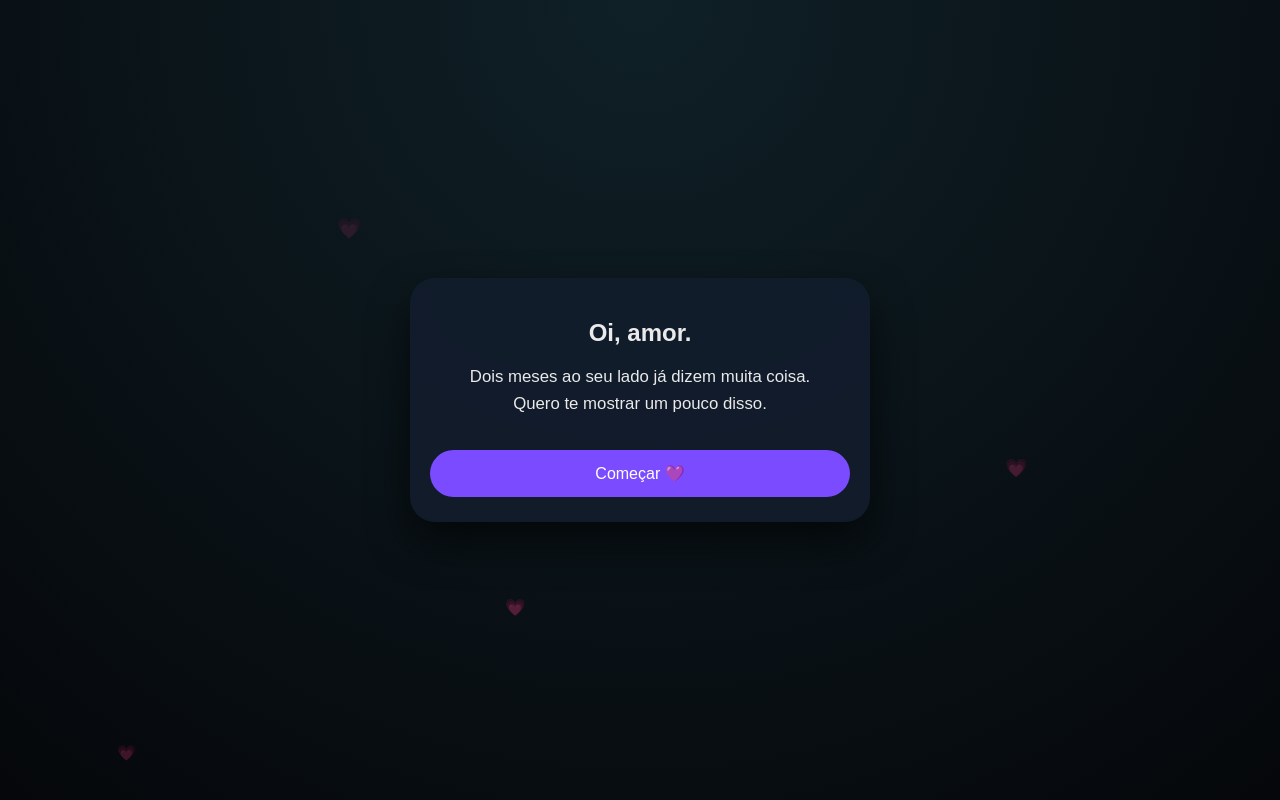
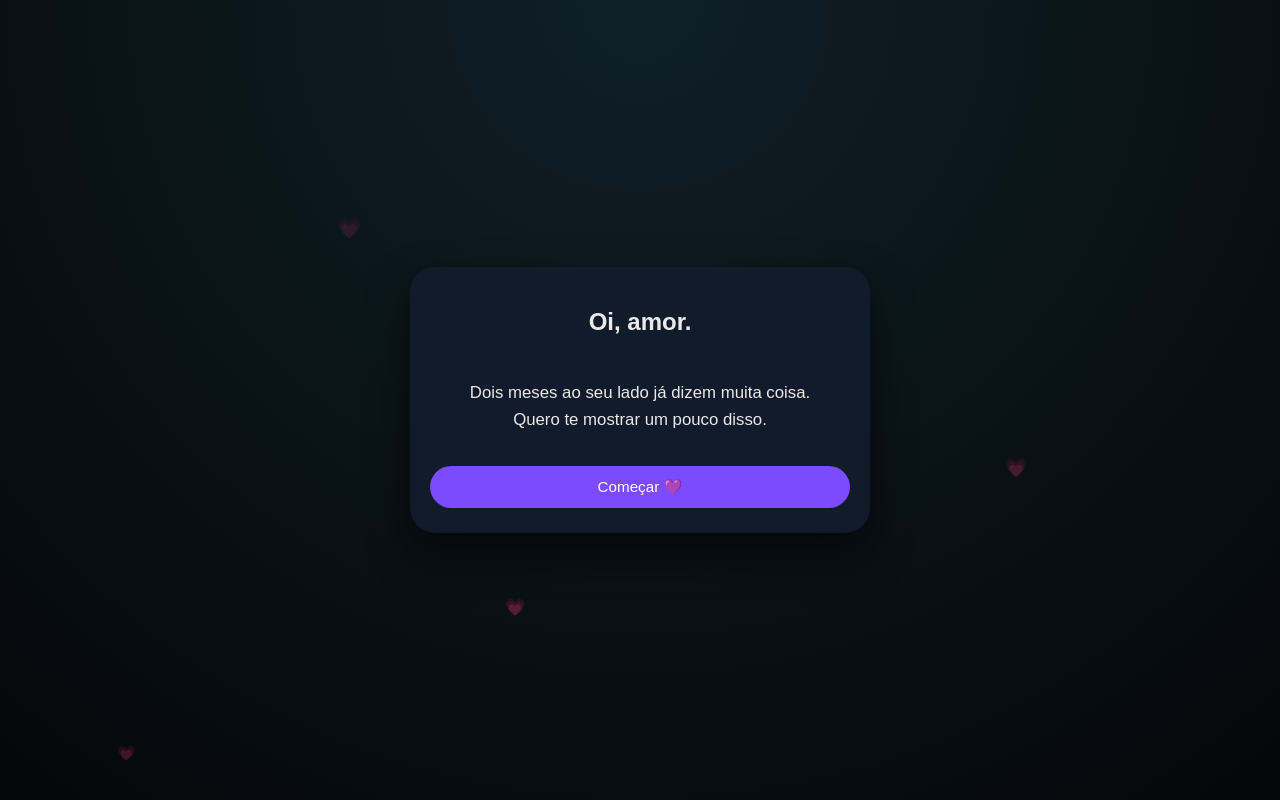
Before and after one commit to DAWNNN157/para-sophia, a plain HTML site: page index.html in a window 1280 px wide. Drawn offline with Linux system fonts and the light colour scheme.

Commit message:
Update index.html

```diff
--- a/index.html
+++ b/index.html
@@ -25,6 +25,8 @@ body {
     padding: 25px 20px;
     width: 90%;
     max-width: 420px;
+    max-height: 90vh;
+    overflow-y: auto;
     text-align: center;
     box-shadow: 0 20px 40px rgba(0,0,0,0.6);
     z-index: 2;
@@ -39,14 +41,15 @@ h1 {
 p {
     font-size: 1.05em;
     line-height: 1.6;
+    white-space: pre-line;
 }
 
 button {
     background: #7b4cff;
     color: #fff;
     border: none;
-    padding: 14px 22px;
-    font-size: 1em;
+    padding: 12px 18px;
+    font-size: 0.95em;
     border-radius: 25px;
     cursor: pointer;
     margin-top: 15px;
@@ -79,6 +82,10 @@ button:hover {
 .foto-box img {
     width: 100%;
     border-radius: 20px;
+}
+
+#texto {
+    word-wrap: break-word;
 }
 
 .final {
@@ -125,7 +132,7 @@ button:hover {
 <div class="container">
     <h1>Oi, amor.</h1>
     <p>
-        Dois meses ao seu lado já dizem muita coisa.<br>
+        Dois meses ao seu lado já dizem muita coisa.
         Quero te mostrar um pouco disso.
     </p>
 
@@ -135,7 +142,7 @@ button:hover {
         <div class="foto-box" id="fotoBox">
             <img id="foto">
             <p id="texto"></p>
-            <button id="nextBtn" onclick="proxima()">continua…</button>
+            <button id="nextBtn" onclick="proxima()">continuar</button>
         </div>
     </div>
 </div>
@@ -154,11 +161,11 @@ const fotos = [
 ];
 
 const textos = [
- "Aqui foi onde tudo começou de verdade, e onde eu tive certeza de que era você.",
- "Com você, cada momento se torna uma alegria.",
- "Foi um dia muito especial, e estar ao seu lado ali fez tudo fazer ainda mais sentido.",
- "Na virada do ano, eu percebi que o que eu mais queria era continuar ao seu lado.",
- `Amor,
+"Aqui foi onde tudo começou de verdade, e onde eu tive certeza de que era você.",
+"Com você, cada momento se torna uma alegria.",
+"Foi um dia muito especial, e estar ao seu lado ali fez tudo fazer ainda mais sentido.",
+"Na virada do ano, eu percebi que o que eu mais queria era continuar ao seu lado.",
+`Amor,
 sei que dois meses podem parecer pouco,
 mas pra mim esses dois meses pareceram anos.
 
```
